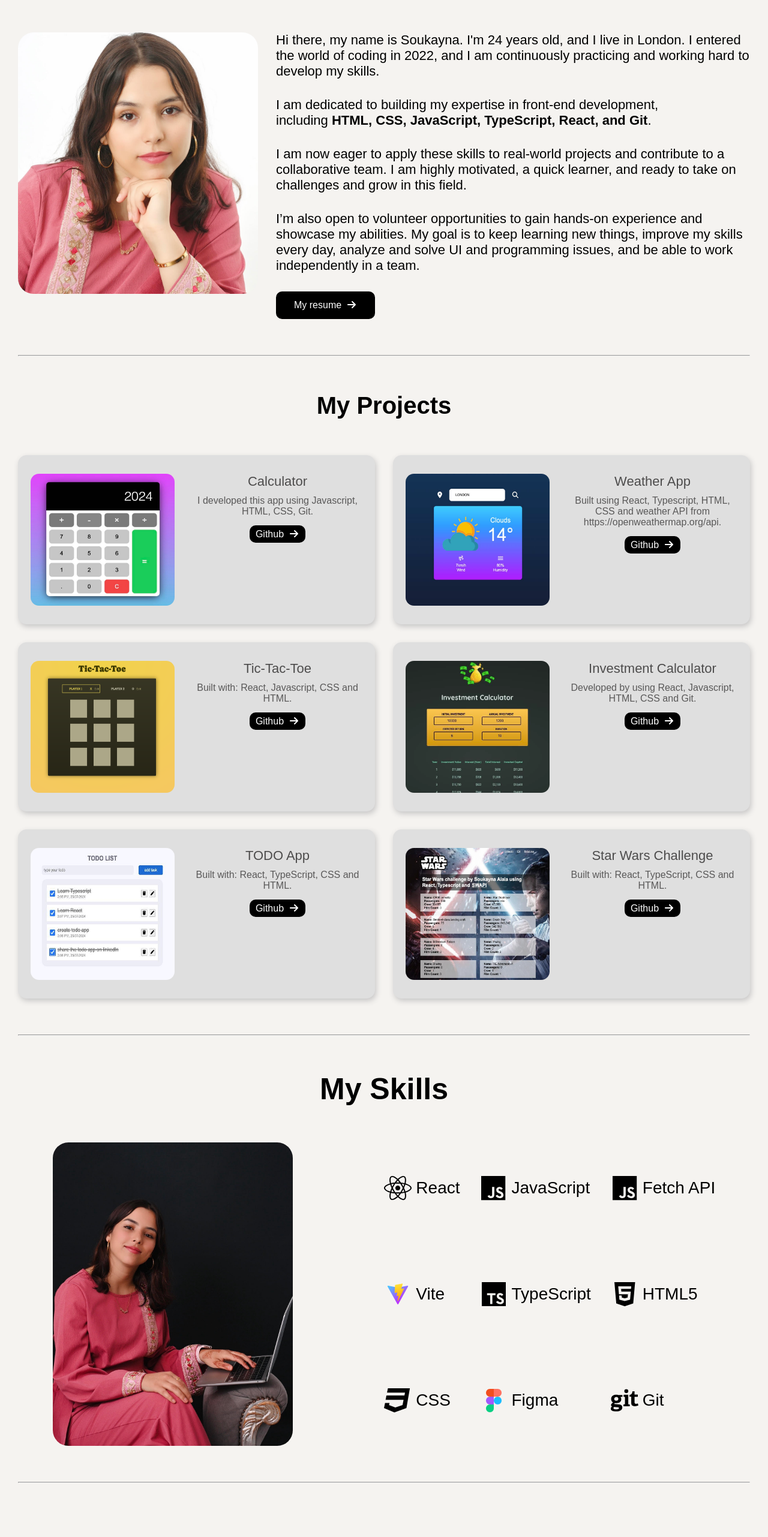
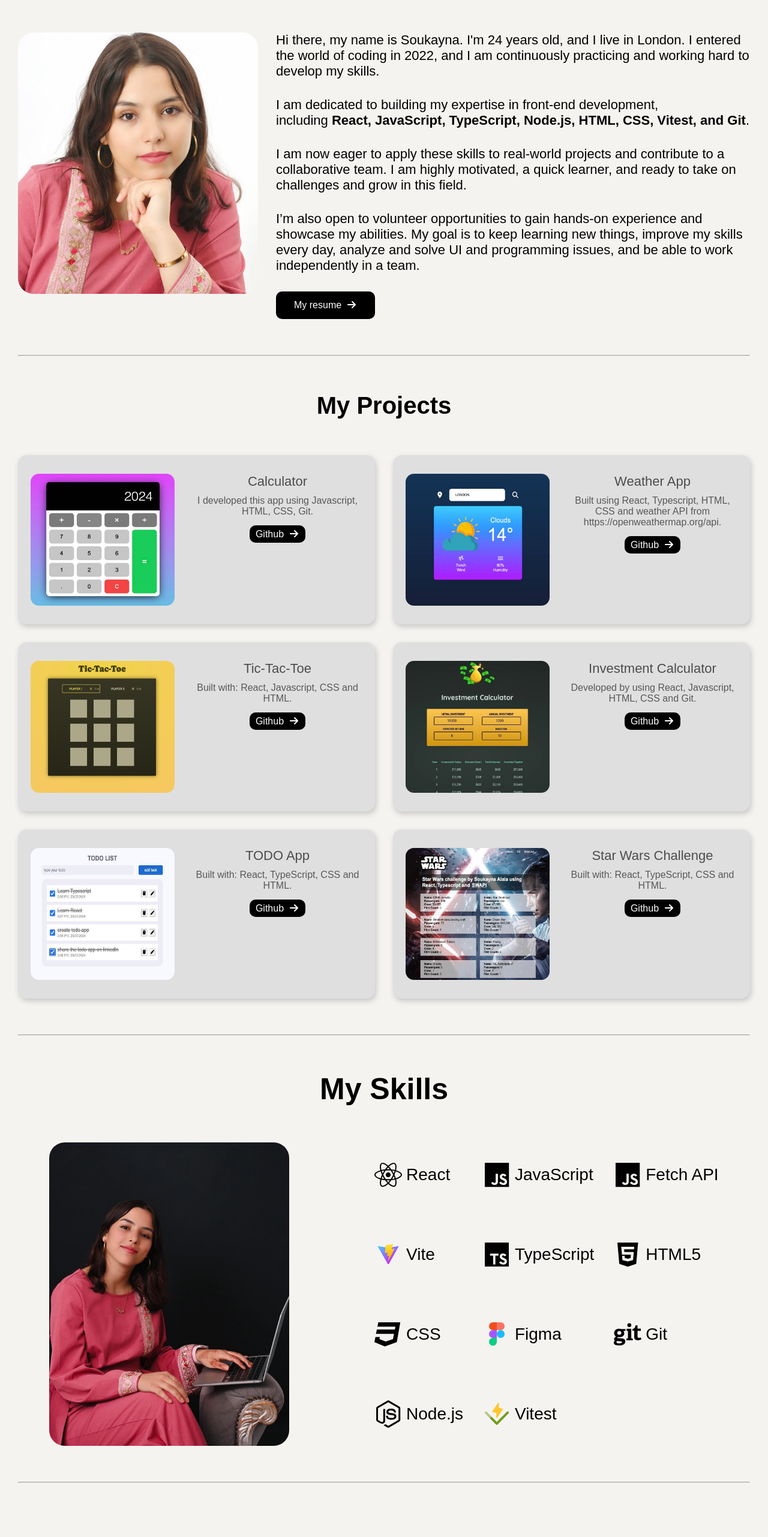
Before and after one commit to soukayna-alala/alala-portfolio, a React (Vite) app: page / in a window 1280 px wide. Shown: the part 234-2797 px from the top of the page at 60% size. Built offline with nearby package versions, Linux system fonts and the light colour scheme.

Commit message:
Added more skills

```diff
--- a/src/components/AboutMe/AboutMe.tsx
+++ b/src/components/AboutMe/AboutMe.tsx
@@ -36,7 +36,7 @@ export function AboutMe() {
             I am dedicated to building my expertise in front-end development,
             including&nbsp;
             <span className={bold}>
-              HTML, CSS, JavaScript, TypeScript, React, and Git
+              React, JavaScript, TypeScript, Node.js, HTML, CSS, Vitest, and Git
             </span>
             .
           </p>
--- a/src/components/Skills/Skills.tsx
+++ b/src/components/Skills/Skills.tsx
@@ -6,6 +6,7 @@ import {
   faCss3,
   faHtml5,
   faGit,
+  faNodeJs,
 } from "@fortawesome/free-brands-svg-icons";
 
 export function Skills() {
@@ -83,6 +84,14 @@ export function Skills() {
             <FontAwesomeIcon className={icons} icon={faGit} />
             <span className={span}>Git</span>
           </div>
+          <div className={skill}>
+            <FontAwesomeIcon className={icons} icon={faNodeJs} />
+            <span className={span}>Node.js</span>
+          </div>
+          <div className={skill}>
+            <img className={tsIcon} src="LogosVitest.svg" alt="vitest icon" />
+            <span className={span}>Vitest</span>
+          </div>
         </div>
       </div>
     </>
```
Also changed, not shown: public/LogosVitest.svg (added).
